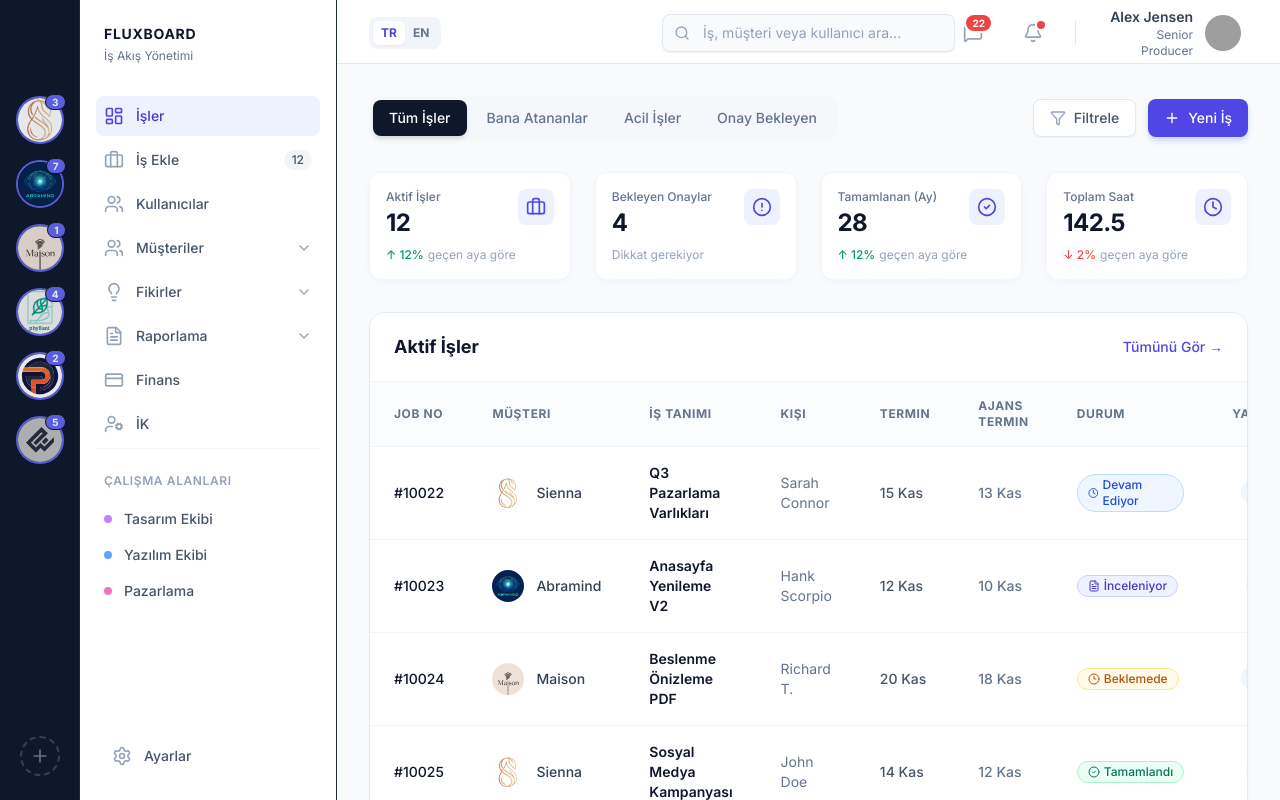
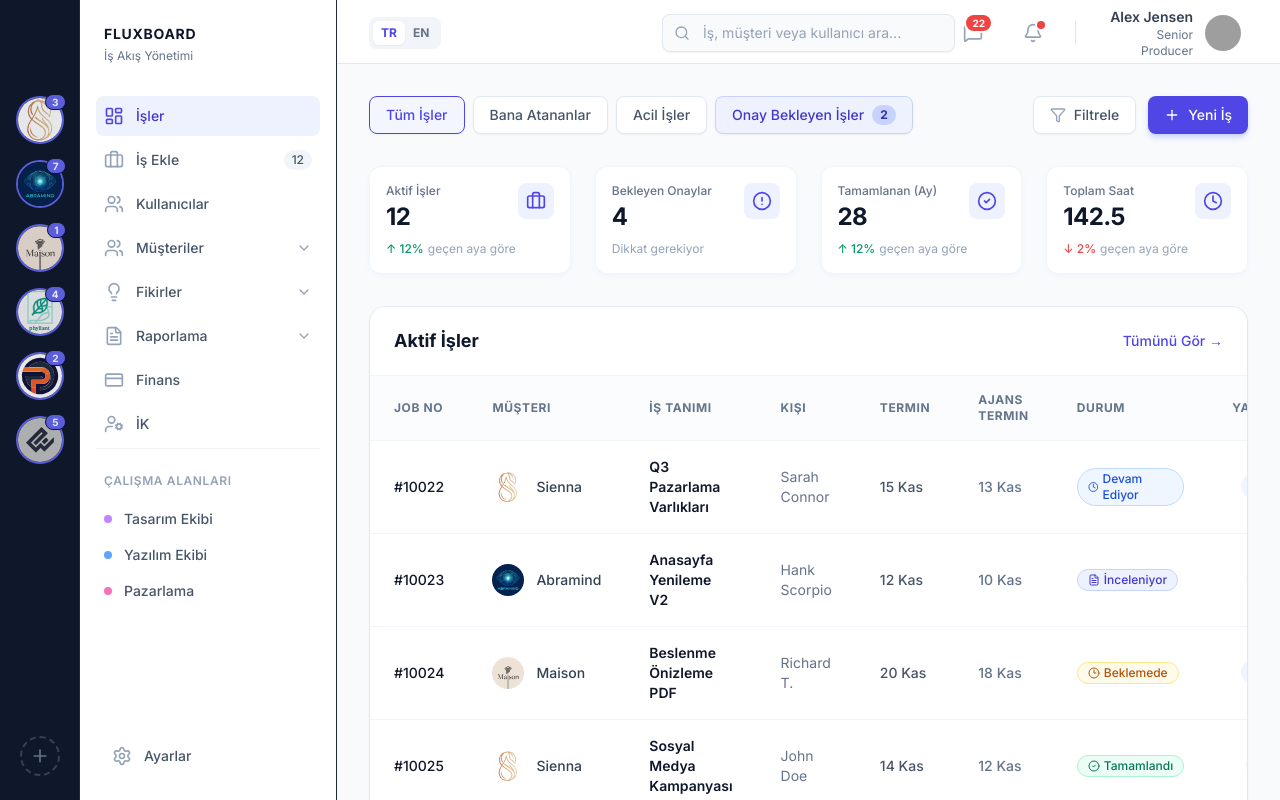
Before and after one commit to faithtnuc/workflow-management-webui, a React (Vite) app: page / in a window 1280 px wide. Built offline with nearby package versions, Linux system fonts and the light colour scheme; grey boxes are pictures that could not be loaded.

Commit message:
quick filter buttons now have a better look

```diff
--- a/src/App.jsx
+++ b/src/App.jsx
@@ -137,7 +137,7 @@ const TRANSLATIONS = {
         filterAll: 'Tüm İşler',
         filterMyJobs: 'Bana Atananlar',
         filterUrgent: 'Acil İşler',
-        filterReview: 'Onay Bekleyen',
+        filterReview: 'Onay Bekleyen İşler',
     },
     EN: {
         dashboard: 'Dashboard',
@@ -219,7 +219,7 @@ const TRANSLATIONS = {
         filterAll: 'All Jobs',
         filterMyJobs: 'My Jobs',
         filterUrgent: 'Urgent',
-        filterReview: 'Pending Review',
+        filterReview: 'Pending Review Jobs',
     }
 };
 
@@ -560,6 +560,11 @@ const App = () => {
     // Calculate total unread messages from all clients
     const totalUnreadMessages = MOCK_DB.clients.reduce((sum, client) => sum + client.unreadMessages, 0);
 
+    // Calculate count of Review jobs
+    const reviewCount = (activeClient
+        ? MOCK_DB.jobs.filter(job => job.clientId === activeClient)
+        : MOCK_DB.jobs).filter(job => job.status === 'Review').length;
+
     return (
         <div className="min-h-screen bg-[#F8FAFC] flex font-sans text-slate-900 antialiased selection:bg-indigo-100 selection:text-indigo-700">
 
@@ -646,26 +651,50 @@ const App = () => {
 
                         {/* Header Section with Quick Filters */}
                         <div className="flex items-center justify-between">
-                            <div className="flex items-center gap-1 bg-slate-100/50 p-1 rounded-xl">
+                            <div className="flex items-center gap-2">
                                 {[
                                     { id: 'all', label: t.filterAll },
                                     { id: 'myJobs', label: t.filterMyJobs },
                                     { id: 'urgent', label: t.filterUrgent },
-                                    { id: 'review', label: t.filterReview }
-                                ].map(tab => (
+                                    { id: 'review', label: t.filterReview, isSpecial: true } // Special flag for Review tab
+                                ].map(tab => {
+                                    // Base styles matching the "Filter" button: White bg, border, slate text
+                                    const baseStyle = "flex items-center px-4 py-2 text-sm font-medium rounded-lg transition-all duration-200 border shadow-sm";
+
+                                    // Inactive state
+                                    let style = `${baseStyle} border-slate-200 bg-white text-slate-600 hover:bg-slate-50 hover:text-slate-900`;
+
+                                    // Special "Review" button styling
+                                    if (tab.isSpecial) {
+                                        if (activeFilter === tab.id) {
+                                            // Active Special: Indigo Filled (Like New Job button)
+                                            style = `${baseStyle} bg-indigo-600 text-white border-transparent shadow-md shadow-indigo-200 hover:bg-indigo-700`;
+                                        } else {
+                                            // Inactive Special: Distinctive Indigo Tint
+                                            style = `${baseStyle} bg-indigo-50 border-indigo-200 text-indigo-700 hover:bg-indigo-100`;
+                                        }
+                                    } else {
+                                        // Standard Active State
+                                        if (activeFilter === tab.id) {
+                                            style = `${baseStyle} border-indigo-600 text-indigo-600 bg-indigo-50/50`;
+                                        }
+                                    }
+
+                                    return (
                                         <button
                                             key={tab.id}
                                             onClick={() => setActiveFilter(tab.id)}
-                                        className={`
-                                            px-4 py-2 text-sm font-medium rounded-lg transition-all duration-200
-                                            ${activeFilter === tab.id
-                                                ? 'bg-slate-900 text-white shadow-md'
-                                                : 'text-slate-500 hover:text-slate-700 hover:bg-slate-200/50'}
-                                        `}
+                                            className={style}
                                         >
                                             {tab.label}
+                                            {tab.isSpecial && reviewCount > 0 && (
+                                                <span className={`ml-2 px-2 py-0.5 rounded-full text-xs font-bold ${activeFilter === tab.id ? 'bg-white/20 text-white' : 'bg-indigo-200 text-indigo-800'}`}>
+                                                    {reviewCount}
+                                                </span>
+                                            )}
                                         </button>
-                                ))}
+                                    );
+                                })}
                             </div>
                             <div className="flex gap-3">
                                 <button className="flex items-center px-4 py-2 border border-slate-200 rounded-lg text-slate-600 bg-white hover:bg-slate-50 text-sm font-medium shadow-sm transition-all">
```
Lines whose indentation alone changed are shown as unchanged.
